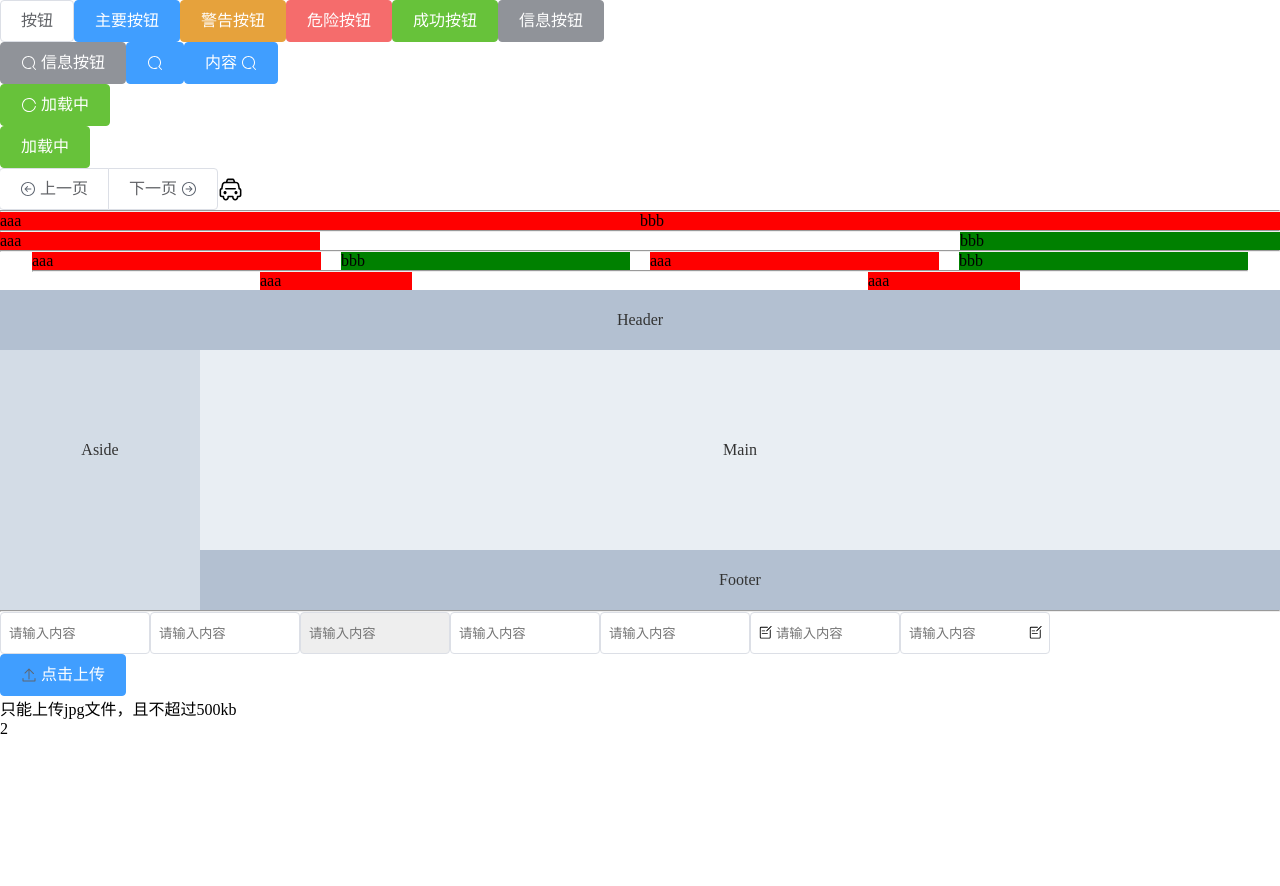
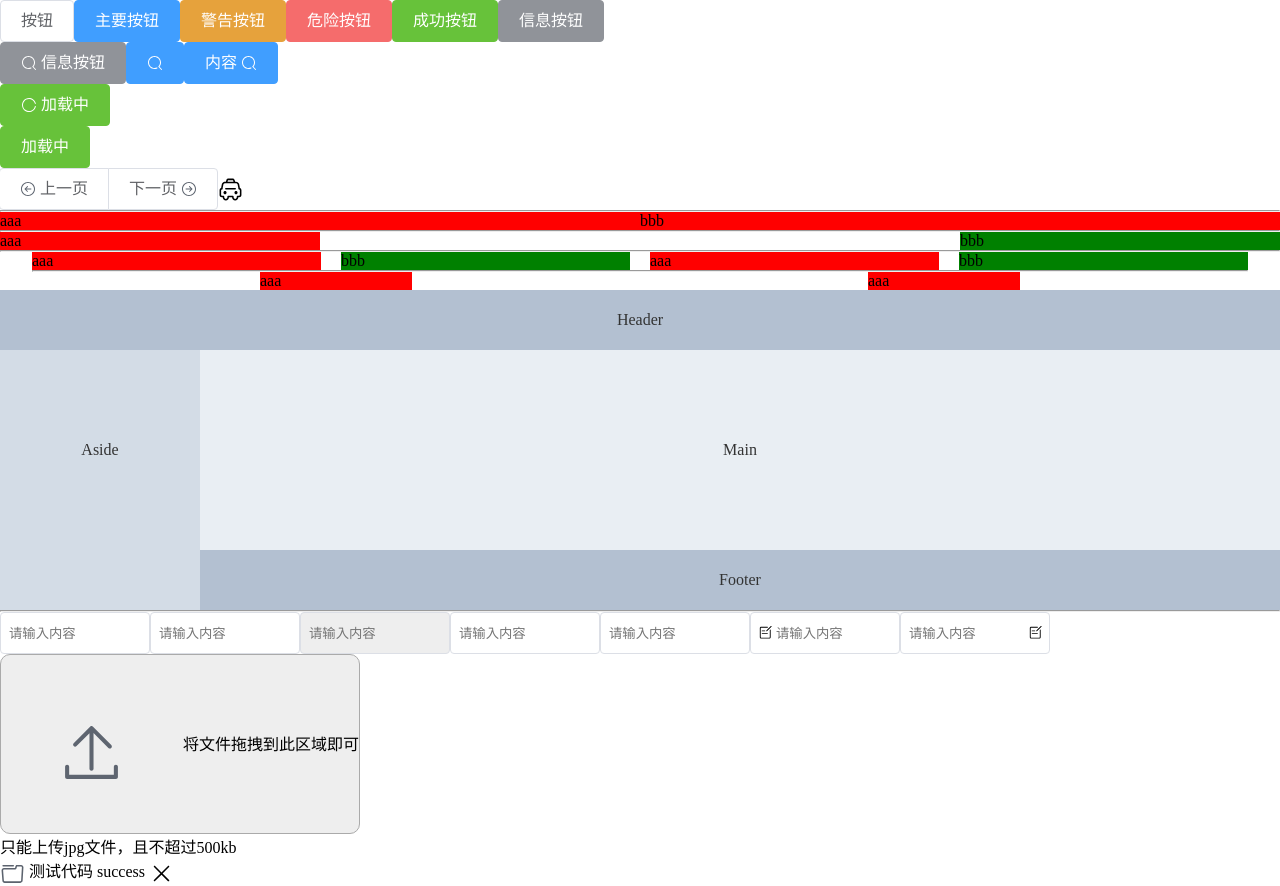
Before and after one commit to cjshinning/zhu-ui-2020, a Vue app: page / in a window 1280 px wide. Before the commit the page ends 800 px from the top, so only its background shows below. Built offline with nearby package versions, Linux system fonts and the light colour scheme.

Commit message:
8、上传组件（二）

```diff
--- a/package.json
+++ b/package.json
@@ -11,7 +11,13 @@
   },
   "main": "./dist/zhu-ui.umd.js",
   "dependencies": {
+    "@koa/cors": "3.0.0",
+    "@koa/multer": "2.0.2",
+    "@koa/router": "^8.0.0",
     "core-js": "^3.8.3",
+    "koa": "2.11.0",
+    "koa-cors": "0.0.16",
+    "multer": "1.4.2",
     "vue": "^2.6.14"
   },
   "devDependencies": {
--- a/src/App.vue
+++ b/src/App.vue
@@ -168,7 +168,7 @@
      -->
     <zh-upload
       name="avatar"
-      action=""
+      action="http://localhost:3000/upload"
       :file-list="fileList"
       :limit="3"
       accept="image/jpeg"
@@ -179,6 +179,7 @@
       :on-error="handleError"
       :on-progress="handleProgress"
       :beforeUpload="beforeUpload"
+      :drag="true"
     >
       <zh-button type="primary" icon="upload">点击上传</zh-button>
       <div slot="tip">只能上传jpg文件，且不超过500kb</div>
@@ -192,10 +193,7 @@ export default {
   data() {
     return {
       value: "",
-      fileList: [
-        { url: "xxx", name: "测试代码" },
-        { url: "xxx", name: "测试代码" },
-      ],
+      fileList: [{ url: "xxx", name: "测试代码" }],
     };
   },
   methods: {
@@ -207,13 +205,13 @@ export default {
       console.log("用户传递的已经超过预期了");
     },
     handleChange(file) {
-      console.log(file);
+      // console.log(file);
     },
     handleSuccess() {},
     handleError() {},
     handleProgress() {},
     beforeUpload(rawFile) {
-      let limitSize = rawFile.size / 1024 > 100;
+      let limitSize = rawFile.size / 1024 > 500;
       if (limitSize) {
         console.log("当前超过了最大限制");
         return false;
--- a/src/packages/index.js
+++ b/src/packages/index.js
@@ -12,6 +12,7 @@ import Footer from "./container/footer.vue";
 import Main from "./container/main.vue";
 import Input from "./input.vue";
 import Upload from "./upload/upload.vue";
+import Progress from "./progress.vue";
 
 const install = (Vue) => {
   Vue.component(Button.name, Button);
@@ -26,6 +27,7 @@ const install = (Vue) => {
   Vue.component(Main.name, Main);
   Vue.component(Input.name, Input);
   Vue.component(Upload.name, Upload);
+  Vue.component(Progress.name, Progress);
 };
 
 // 有可能通过script标签的引入方式
--- /dev/null
+++ b/src/packages/progress.vue
@@ -0,0 +1,54 @@
+<template>
+  <div class="zh-progress">
+    <div class="bar">
+      <div class="bar-outer" :style="{ height: strokeWidth + 'px' }">
+        <div class="bar-inner" :style="barStyle"></div>
+      </div>
+    </div>
+  </div>
+</template>
+
+<script>
+export default {
+  name: "zh-progress",
+  props: {
+    strokeWidth: {
+      type: Number,
+      default: 6,
+    },
+    percentage: {
+      type: Number,
+      default: 0,
+      required: true,
+    },
+    color: {
+      type: String,
+      default: "blue",
+    },
+  },
+  computed: {
+    barStyle() {
+      const style = {};
+      style.width = this.percentage + "%";
+      style.background = this.color;
+      return style;
+    },
+  },
+};
+</script>
+
+<style lang="scss">
+.bar-outer {
+  border-radius: 100px;
+  background: #eee;
+  position: relative;
+  vertical-align: middle;
+}
+.bar-inner {
+  transition: width 0.6s ease;
+  position: absolute;
+  top: 0;
+  left: 0;
+  height: 100%;
+}
+</style>
--- /dev/null
+++ b/src/packages/upload/ajax.js
@@ -0,0 +1,30 @@
+// 自己封装的ajax
+export default function ajax(options) {
+  const xhr = new XMLHttpRequest();
+  const action = options.action;
+
+  const fd = new FormData(); //h5用来上传文件的api
+  fd.append(options.filename, options.file);
+
+  xhr.onerror = function (err) {
+    options.onError(err); //触发错误回调
+  };
+
+  xhr.onload = function () {
+    let text = xhr.responseText || xhr.response;
+    options.onSuccess(JSON.parse(text));
+  };
+
+  xhr.upload.onprogress = function (e) {
+    console.log(e);
+    if (e.total > 0) {
+      e.percent = (e.loaded / e.total) * 100;
+    }
+    options.onProgress(e);
+  };
+
+  xhr.open("post", action, true);
+  xhr.send(fd); //传递文件对应的数据
+
+  return xhr;
+}
--- /dev/null
+++ b/src/packages/upload/upload-dragger.vue
@@ -0,0 +1,47 @@
+<template>
+  <div
+    class="zh-upload-dragger"
+    @drop.prevent="onDrop"
+    @dragover.prevent
+    @dragleave.prevent
+  >
+    <zh-icon icon="upload" class="icon"></zh-icon>
+    <span>将文件拖拽到此区域即可</span>
+  </div>
+</template>
+
+<script>
+export default {
+  methods: {
+    onDrop(e) {
+      if (!this.accept) {
+        this.$emit("file", e.dataTransfer.files);
+      } else {
+        // 这里可以自己进行过滤，看一下文件后缀，移除掉不需要的文件
+        // [...e.dataTransfer.files].filter(file=>file.name.endsWith('jpg'))
+        // 发射过滤后的文件
+        this.$emit(file, e.dataTransfer.files);
+      }
+    },
+  },
+};
+</script>
+
+<style lang="scss">
+.zh-upload-dragger {
+  display: flex;
+  justify-content: center;
+  flex-direction: row;
+  width: 360px;
+  height: 180px;
+  line-height: 180px;
+  background: #eee;
+  border: 1px solid #aaa;
+  border-radius: 10px;
+  .icon {
+    width: 65px;
+    height: 65px;
+    margin: 65px auto 10px;
+  }
+}
+</style>
--- a/src/packages/upload/upload.vue
+++ b/src/packages/upload/upload.vue
@@ -1,5 +1,11 @@
 <template>
   <div class="zh-upload">
+    <upload-dragger
+      v-if="drag"
+      :accept="accept"
+      @file="uploadFiles"
+    ></upload-dragger>
+    <template v-else>
       <div class="zh-upload-btn" @click="handleClick">
         <slot></slot>
       </div>
@@ -12,17 +18,37 @@
         ref="input"
         class="input"
       />
+    </template>
+
     <div>
       <slot name="tip"></slot>
     </div>
 
-    {{ files.length }}
+    <ul>
+      <li v-for="file in files" :key="file.uid">
+        <div class="list-item">
+          <zh-icon icon="file"></zh-icon>
+          {{ file.name }}
+          {{ file.status }}
+          <zh-progress
+            v-if="file.status == 'uploading'"
+            :percentage="file.percentage"
+          ></zh-progress>
+          <zh-icon icon="close"></zh-icon>
+        </div>
+      </li>
+    </ul>
   </div>
 </template>
 
 <script>
+import ajax from "./ajax";
+import uploadDragger from "./upload-dragger.vue";
 export default {
   name: "zh-upload",
+  components: {
+    uploadDragger,
+  },
   props: {
     name: {
       type: String,
@@ -45,11 +71,20 @@ export default {
     onError: Function,
     onProgress: Function,
     beforeUpload: Function,
+    httpRequest: {
+      type: Function,
+      default: ajax,
+    },
+    drag: {
+      type: Boolean,
+      default: false,
+    }, //面试的时候，让你设计一个组件，用户要有哪些功能，你需要暴露给用户哪些功能，再考虑用户的行为
   },
   data() {
     return {
       tempIndex: 1,
-      files: [], //存储要展示的列表
+      files: [], //存储要展示的列表，可以在这里删除你要删除的文件（询问用户？）
+      reqs: {},
     };
   },
   watch: {
@@ -86,8 +121,59 @@ export default {
       this.files.push(file); //将当前用户上传的文件Push到列表中，过一会儿要显示
       this.onChange && this.onChange(file);
     },
-    post() {
+    getFile(rawFile) {
+      return this.files.find((file) => file.uid == rawFile.uid);
+    },
+    handleProgress(ev, rawFile) {
+      // 通过源文件，用户上传的文件 -> 格式化的文件
+      let file = this.getFile(rawFile); //这个file就是当前格式化后的
+      file.status = "uploading";
+      file.percentage = ev.percent || 0; //赋值上传进度
+      this.onProgress(ev, rawFile); //调用用户的回调
+    },
+    handleSuccess(res, rawFile) {
+      let file = this.getFile(rawFile);
+      file.status = "success";
+      this.onSuccess(res, rawFile);
+      this.onChange(file);
+    },
+    handleError(err, rawFile) {
+      let file = this.getFile(rawFile);
+      file.status = "fail";
+      this.onError(err, rawFile);
+      this.onChange(file);
+      delete this.reqs[file.uid]; //已经失败的ajax，不需要后续再中断请求了
+    },
+    post(rawFile) {
       // 真正的上传逻辑
+      const uid = rawFile.uid;
+      const options = {
+        file: rawFile, //源文件
+        filename: this.name, //avatar
+        action: this.action,
+        onProgress: (ev) => {
+          // 处理上传中的状态
+          console.log("上传中", ev);
+          this.handleProgress(ev, rawFile);
+        },
+        onSuccess: (res) => {
+          // 处理成功的状态
+          console.log("上传成功", res);
+          this.handleSuccess(res, rawFile);
+        },
+        onError: (err) => {
+          // 处理失败的状态
+          console.log("上传失败", err);
+          this.handleError(err, rawFile);
+        },
+      };
+
+      let req = this.httpRequest(options);
+      this.reqs[uid] = req; //每个ajax 先存起来，稍微可以取消请求
+
+      if (req && req.then) {
+        req.then(options.onSuccess, options.onError);
+      }
     },
     upload(rawFile) {
       // 上传文件
```
Also changed, not shown: server.js (added, +38 -0 lines), 12 other files (tests, documents, lock files or other folders). Lines whose indentation alone changed are shown as unchanged.
